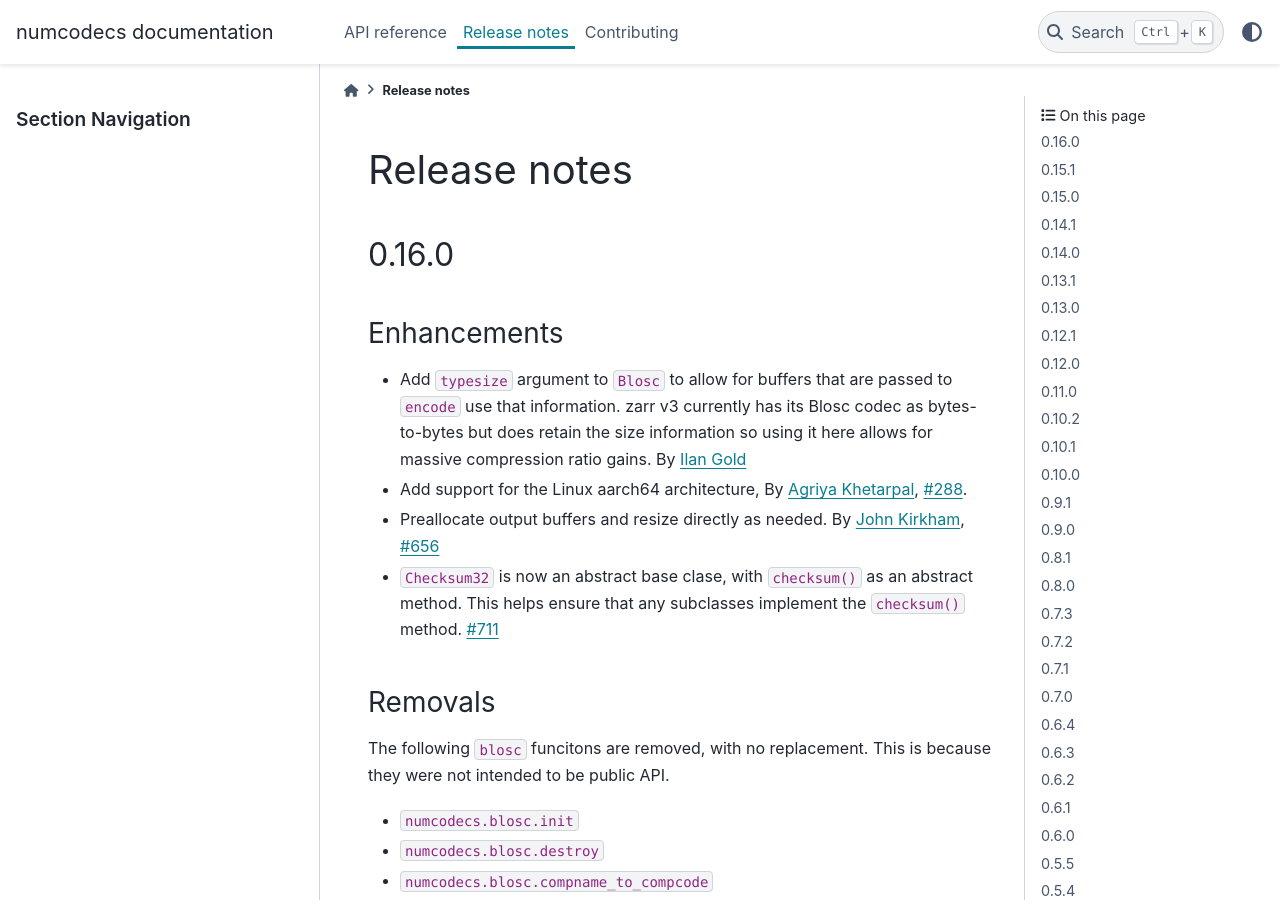
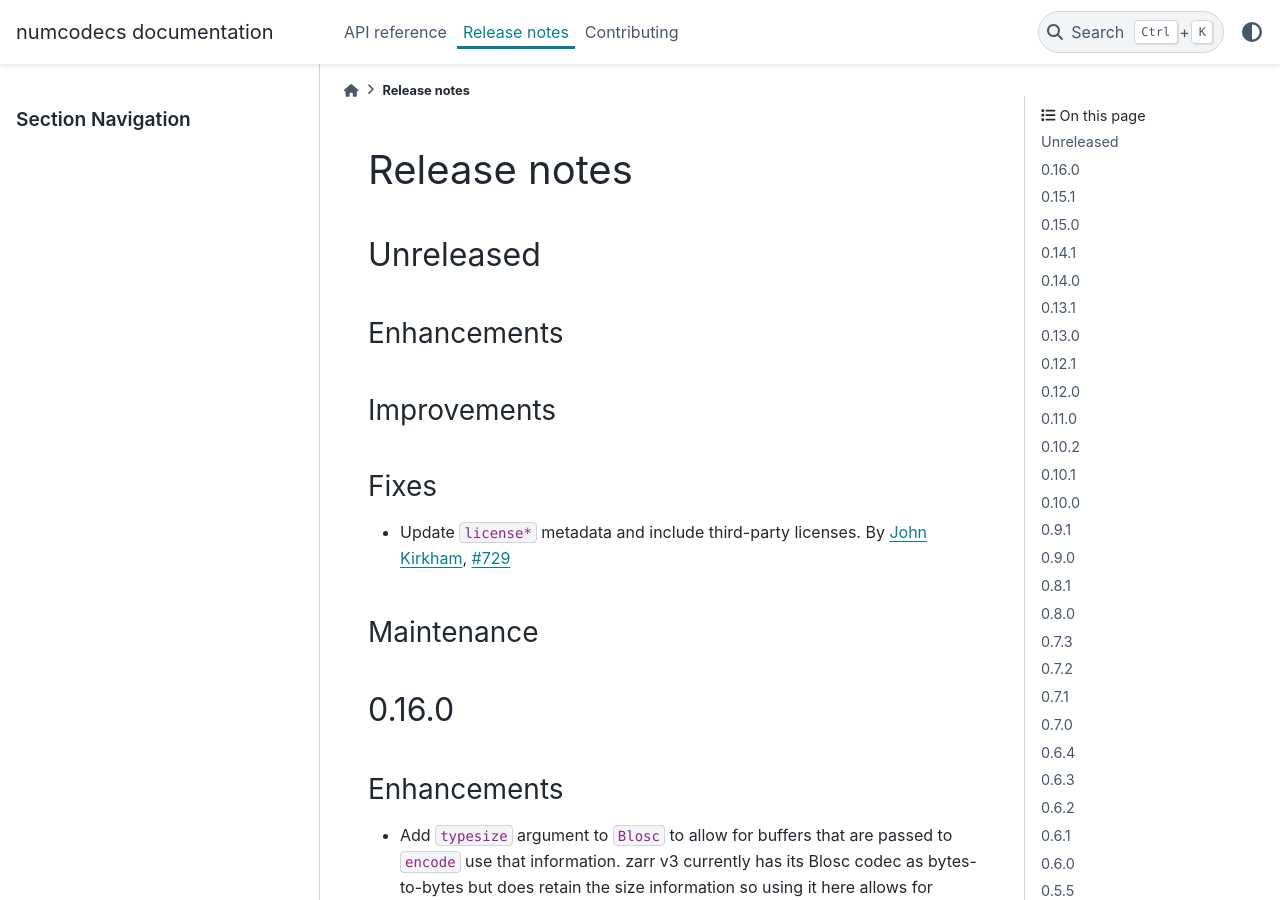
Before and after one commit to zarr-developers/numcodecs, a Sphinx documentation site: the page built from docs/release.rst, in a window 1280 px wide and 900 px high. Built offline with Sphinx 7.4.7 and the PyData theme 0.15.4, drawn with Linux system fonts in a browser that asks for light colours; the version number could not be read and is left out.

Commit message:
Add news entry for license packaging fixes

```diff
--- a/docs/release.rst
+++ b/docs/release.rst
@@ -13,6 +13,25 @@ Release notes
 
 
 .. _unreleased:
+
+Unreleased
+----------
+
+Enhancements
+~~~~~~~~~~~~
+
+Improvements
+~~~~~~~~~~~~
+
+Fixes
+~~~~~
+
+* Update ``license*`` metadata and include third-party licenses.
+  By :user:`John Kirkham <jakirkham>`, :issue:`729`
+
+Maintenance
+~~~~~~~~~~~
+
 
 0.16.0
 ------
```
